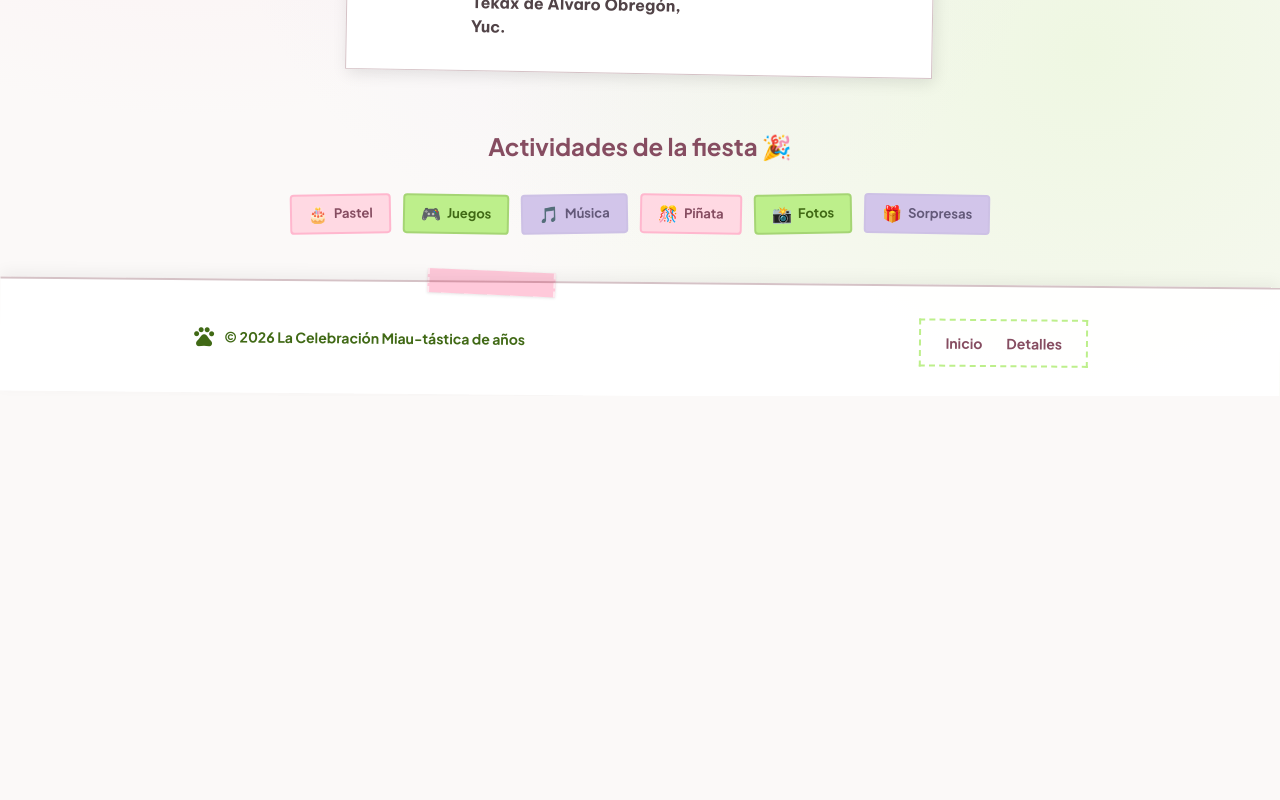
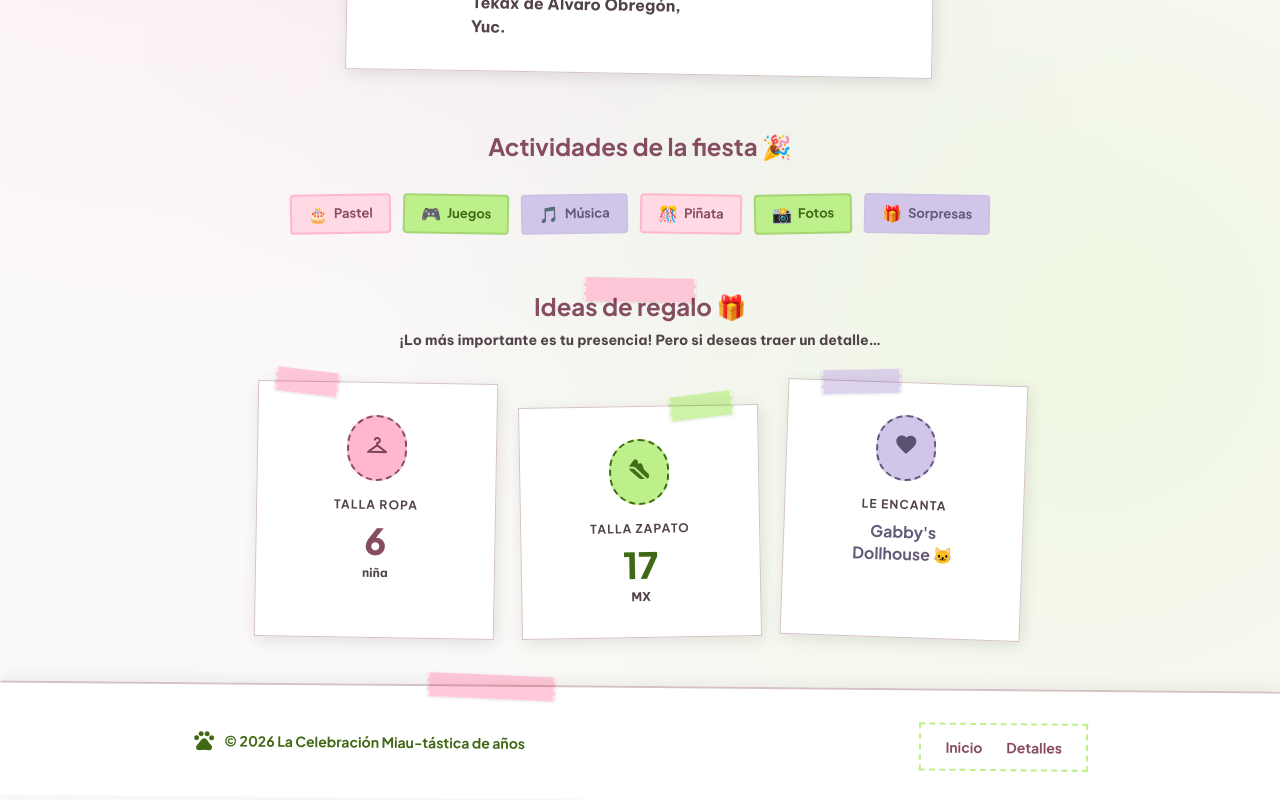
Before and after one commit to Jramirez91/inv-arly, a React (Vite) app: page /detalles in a window 1280 px wide. Shown: the part 751-1551 px from the top of the page. Before the commit the page ends 1147 px from the top, so only its background shows below. Built offline with nearby package versions, Linux system fonts and the light colour scheme.

Commit message:
feat: add gift suggestions section, fix splash layout and background

```diff
--- a/src/assets/index.ts
+++ b/src/assets/index.ts
@@ -66,7 +66,7 @@ export const EVENT = {
   headline:    '¡Acompáñanos en un día miau-tástico!',
   subtitle:    '¡Una Celebración Miau-sombrosa!',
   description: 'Te invitamos a un día lleno de magia, chispitas y amistad.',
-  date:        'Sabado 19 de Septiembre',
+  date:        'Sábado 19 de Septiembre',
   time:        '1:00 PM',
   rsvpDeadline:'12 de septiembre',
   phone:       '123.456.7890',
--- a/src/pages/EventDetails.tsx
+++ b/src/pages/EventDetails.tsx
@@ -176,6 +176,113 @@ export default function EventDetails() {
         </div>
       </motion.section>
 
+      {/* ── Gift Suggestions ────────────────────────────── */}
+      <motion.section
+        initial="hidden"
+        animate="visible"
+        viewport={{ once: true }}
+        custom={4}
+        variants={fadeUp}
+        className="w-full relative z-10"
+        aria-labelledby="gifts-heading"
+      >
+        {/* Section header */}
+        <div className="text-center mb-8 relative">
+          <div className="washi-tape absolute -top-3 left-1/2 -translate-x-1/2 w-28 rotate-1" />
+          <h2
+            id="gifts-heading"
+            className="text-2xl font-bold"
+            style={{ fontFamily: '"Plus Jakarta Sans", sans-serif', color: 'var(--primary)' }}
+          >
+            Ideas de regalo 🎁
+          </h2>
+          <p className="mt-2 text-sm" style={{ fontFamily: '"Be Vietnam Pro", sans-serif', color: 'var(--on-surface-variant)', fontWeight: 600 }}>
+            ¡Lo más importante es tu presencia! Pero si deseas traer un detalle…
+          </p>
+        </div>
+
+        <div className="grid grid-cols-1 md:grid-cols-3 gap-6 max-w-3xl mx-auto">
+
+          {/* Clothing size */}
+          <div className="scrap-card p-8 flex flex-col items-center text-center rotate-1 hover:-rotate-1 transition-transform relative">
+            <div className="washi-tape absolute -top-3 left-4 w-16 rotate-6" />
+            <div
+              className="p-4 rounded-full mb-4 border-2 border-dashed"
+              style={{ background: 'var(--primary-container)', borderColor: 'var(--primary)' }}
+            >
+              <span
+                className="material-symbols-outlined text-4xl"
+                style={{ color: 'var(--on-primary-container)', fontVariationSettings: "'FILL' 1" }}
+              >
+                checkroom
+              </span>
+            </div>
+            <span
+              className="uppercase tracking-widest font-bold text-xs mb-2 block"
+              style={{ fontFamily: '"Plus Jakarta Sans", sans-serif', color: 'var(--on-surface-variant)' }}
+            >
+              TALLA ROPA
+            </span>
+            <p className="text-4xl font-extrabold" style={{ fontFamily: '"Plus Jakarta Sans", sans-serif', color: 'var(--primary)' }}>
+              6
+            </p>
+            <p className="text-xs mt-1 font-semibold" style={{ color: 'var(--on-surface-variant)' }}>niña</p>
+          </div>
+
+          {/* Shoe size */}
+          <div className="scrap-card p-8 flex flex-col items-center text-center -rotate-1 hover:rotate-1 transition-transform relative md:mt-6">
+            <div className="washi-tape washi-green absolute -top-3 right-6 w-16 -rotate-6" />
+            <div
+              className="p-4 rounded-full mb-4 border-2 border-dashed"
+              style={{ background: 'var(--secondary-container)', borderColor: 'var(--secondary)' }}
+            >
+              <span
+                className="material-symbols-outlined text-4xl"
+                style={{ color: 'var(--on-secondary-container)', fontVariationSettings: "'FILL' 1" }}
+              >
+                steps
+              </span>
+            </div>
+            <span
+              className="uppercase tracking-widest font-bold text-xs mb-2 block"
+              style={{ fontFamily: '"Plus Jakarta Sans", sans-serif', color: 'var(--on-surface-variant)' }}
+            >
+              TALLA ZAPATO
+            </span>
+            <p className="text-4xl font-extrabold" style={{ fontFamily: '"Plus Jakarta Sans", sans-serif', color: 'var(--secondary)' }}>
+              17
+            </p>
+            <p className="text-xs mt-1 font-semibold" style={{ color: 'var(--on-surface-variant)' }}>MX</p>
+          </div>
+
+          {/* Theme suggestion */}
+          <div className="scrap-card p-8 flex flex-col items-center text-center rotate-2 hover:-rotate-1 transition-transform relative">
+            <div className="washi-tape washi-purple absolute -top-3 left-8 w-20 -rotate-3" />
+            <div
+              className="p-4 rounded-full mb-4 border-2 border-dashed"
+              style={{ background: 'var(--tertiary-container)', borderColor: 'var(--tertiary)' }}
+            >
+              <span
+                className="material-symbols-outlined text-4xl"
+                style={{ color: 'var(--on-tertiary-container)', fontVariationSettings: "'FILL' 1" }}
+              >
+                favorite
+              </span>
+            </div>
+            <span
+              className="uppercase tracking-widest font-bold text-xs mb-2 block"
+              style={{ fontFamily: '"Plus Jakarta Sans", sans-serif', color: 'var(--on-surface-variant)' }}
+            >
+              LE ENCANTA
+            </span>
+            <p className="text-base font-bold leading-snug" style={{ fontFamily: '"Plus Jakarta Sans", sans-serif', color: 'var(--tertiary)' }}>
+              Gabby's<br/>Dollhouse 🐱
+            </p>
+          </div>
+
+        </div>
+      </motion.section>
+
     </main>
   )
 }
--- a/src/pages/Splash.tsx
+++ b/src/pages/Splash.tsx
@@ -34,46 +34,53 @@ export default function Splash() {
       animate={{ opacity: 1 }}
       exit={{ opacity: 0, scale: 1.1, filter: 'brightness(2)' }}
       transition={{ duration: 0.8, ease: "easeInOut" }}
-      className="min-h-screen bg-[#fbf9f8] text-[#1b1c1c] font-sans overflow-hidden relative"
+      className="h-screen w-screen overflow-hidden relative flex items-center justify-center"
     >
-      {/* Background Pattern */}
+      {/* Background — tiled repeat */}
       <div
-        className="absolute inset-0 z-0 bg-cover bg-center"
-        style={{ backgroundImage: "url('https://lh3.googleusercontent.com/aida-public/AB6AXuASr6uS3O0Jyr1DSt0hb02wNnA9JHBmzMhdgbB_DttF_N6bL7w58Cxo5RwfnzZsvP4H7g3dkUaE5EtB6EsESB5-Ho20PAN82PUN2X3lS2kRsqtXiAq4Glv9tKKcAdiBqTr201bo_4LLwBdr9G9tcXtfhmKEib1H-RlH1Ucevbqh3c0_gYwk_8pFKjSH0jRpvsCqbiMEPesztDEcp7P3zjaT9nivHDSI_By2lkchjHXjpi7IQOPfFJY84IK5BkFfb7JI8nc')" }}
+        className="absolute inset-0 z-0"
+        style={{
+          backgroundImage: "url('https://lh3.googleusercontent.com/aida-public/AB6AXuASr6uS3O0Jyr1DSt0hb02wNnA9JHBmzMhdgbB_DttF_N6bL7w58Cxo5RwfnzZsvP4H7g3dkUaE5EtB6EsESB5-Ho20PAN82PUN2X3lS2kRsqtXiAq4Glv9tKKcAdiBqTr201bo_4LLwBdr9G9tcXtfhmKEib1H-RlH1Ucevbqh3c0_gYwk_8pFKjSH0jRpvsCqbiMEPesztDEcp7P3zjaT9nivHDSI_By2lkchjHXjpi7IQOPfFJY84IK5BkFfb7JI8nc')",
+          backgroundRepeat: 'repeat',
+          backgroundSize: '600px auto',
+        }}
       >
-        {/* Bright overlay to make colors pop even more */}
-        <div className="absolute inset-0 bg-[#e879f9]/20 mix-blend-overlay"></div>
+        {/* Colour overlay */}
+        <div className="absolute inset-0 bg-[#e879f9]/20 mix-blend-overlay" />
+        {/* Dark gradient at bottom so progress bar is always readable */}
+        <div className="absolute inset-x-0 bottom-0 h-1/3 bg-gradient-to-t from-[#4c1d95]/60 to-transparent" />
       </div>
 
-      {/* Main Content Canvas */}
-      <main className="relative z-10 w-full h-full min-h-screen px-6 overflow-hidden flex flex-col justify-between py-12">
-        {/* Brand Anchor floated top left */}
+      {/* ── Centred content card ─────────────────────────────── */}
+      <main className="relative z-10 flex flex-col items-center gap-10 px-6 w-full max-w-lg md:max-w-xl text-center">
+
+        {/* Brand badge */}
         <motion.div
-          initial={{ y: -50, opacity: 0 }}
+          initial={{ y: -40, opacity: 0 }}
           animate={{ y: 0, opacity: 1 }}
           transition={{ duration: 0.5, type: 'spring' }}
-          className="absolute top-8 left-4 -rotate-6 z-30"
+          className="-rotate-2"
         >
           <h2
-            className="text-3xl md:text-4xl text-[#4c1d95] font-black tracking-tight bg-[#06b6d4] px-4 py-2 border-4 border-[#4c1d95] yolo-box-shadow transform hover:scale-110 transition-transform"
+            className="text-2xl md:text-3xl text-[#4c1d95] font-black tracking-tight bg-[#06b6d4] px-5 py-2 border-4 border-[#4c1d95] yolo-box-shadow hover:scale-105 transition-transform inline-block"
             style={{ fontFamily: '"Plus Jakarta Sans", sans-serif' }}
           >
             {EVENT.title}
           </h2>
         </motion.div>
 
-        {/* Animated Icon Floating wildly */}
+        {/* Floating icon */}
         <motion.div
           animate={{ y: [-10, 10, -10] }}
           transition={{ duration: 3, repeat: Infinity, ease: 'easeInOut' }}
-          className="absolute top-[20%] right-[10%] rotate-12 z-20"
+          className="rotate-6 relative"
         >
           <div className="relative bg-[#d946ef] rounded-full p-6 border-4 border-[#06b6d4] yolo-box-shadow">
-            <span className="material-symbols-outlined text-7xl text-white font-bold" style={{ fontVariationSettings: "'FILL' 1" }}>
+            <span className="material-symbols-outlined text-7xl md:text-8xl text-white font-bold" style={{ fontVariationSettings: "'FILL' 1" }}>
               pets
             </span>
           </div>
-          {/* Decorative Sparkles */}
+          {/* Sparkles */}
           <motion.span
             animate={{ scale: [0.8, 1.2, 0.8], opacity: [0, 1, 0] }}
             transition={{ duration: 2, repeat: Infinity, ease: 'easeInOut', delay: 0.5 }}
@@ -90,12 +97,12 @@ export default function Splash() {
           </motion.span>
         </motion.div>
 
-        {/* Loading Text Floating */}
+        {/* Headline */}
         <motion.div
-          initial={{ x: -100, opacity: 0 }}
+          initial={{ x: -60, opacity: 0 }}
           animate={{ x: 0, opacity: 1 }}
           transition={{ duration: 0.6, type: 'spring' }}
-          className="absolute top-[45%] left-[5%] -rotate-3 z-20 w-[90%]"
+          className="-rotate-2"
         >
           <h1
             className="text-5xl md:text-7xl text-[#4c1d95] font-black uppercase tracking-tight leading-[1.1] yolo-text-shadow"
@@ -105,28 +112,29 @@ export default function Splash() {
           </h1>
         </motion.div>
 
-        {/* Progress Indicator (Wild Tube) */}
+        {/* Progress bar */}
         <motion.div
-          initial={{ y: 50, opacity: 0 }}
+          initial={{ y: 40, opacity: 0 }}
           animate={{ y: 0, opacity: 1 }}
           transition={{ duration: 0.6, delay: 0.3 }}
-          className="absolute bottom-[15%] left-[5%] w-[90%] md:w-[60%] md:left-[20%] z-20 rotate-2"
+          className="w-full rotate-1"
         >
           <div className="w-full h-8 bg-white border-4 border-[#4c1d95] rounded-full overflow-hidden relative yolo-box-shadow">
             <div
               className="absolute top-0 left-0 h-full bg-gradient-to-r from-[#d946ef] via-[#06b6d4] to-[#4c1d95] transition-all duration-300 ease-out"
               style={{ width: `${progress}%` }}
-            ></div>
+            />
           </div>
-          <div className="mt-6 flex justify-center">
+          <div className="mt-5 flex justify-center">
             <p
-              className="text-sm text-white bg-[#4c1d95] px-6 py-3 border-2 border-[#06b6d4] -rotate-2 uppercase tracking-widest font-bold shadow-[4px_4px_0px_#d946ef]"
+              className="text-sm text-white bg-[#4c1d95] px-6 py-3 border-2 border-[#06b6d4] -rotate-1 uppercase tracking-widest font-bold shadow-[4px_4px_0px_#d946ef]"
               style={{ fontFamily: '"Plus Jakarta Sans", sans-serif' }}
             >
               Desbloqueando la casa de muñecas...
             </p>
           </div>
         </motion.div>
+
       </main>
     </motion.div>
   )
```
Also changed, not shown: src/assets/splash_bg.jpg (added).
